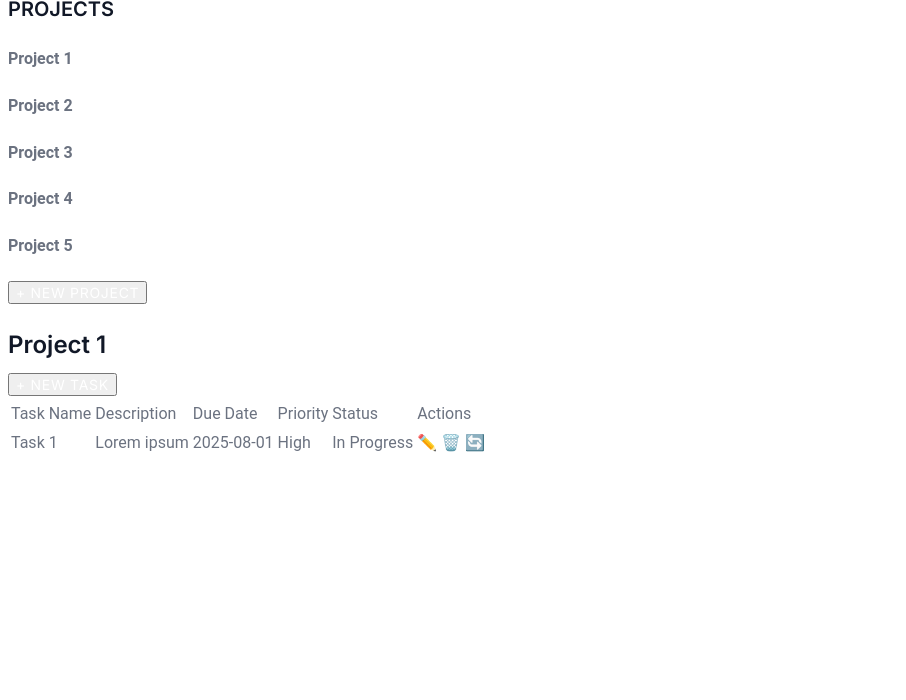
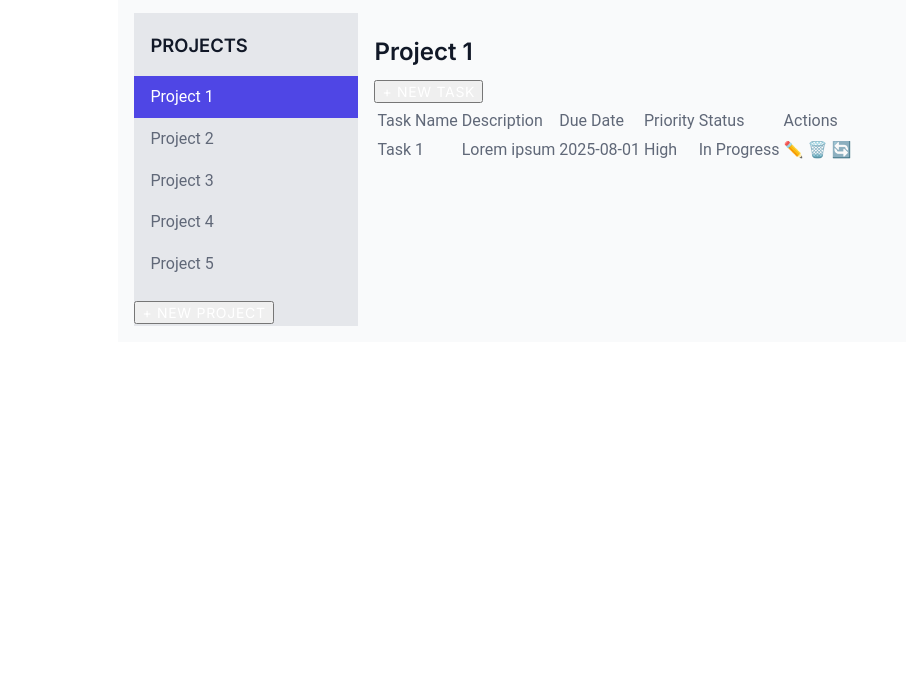
Before and after one commit to AltheaVestrit/todo-list, a website built with webpack: page src/template.html in a window 1280 px wide. Shown: the part 100-800 px from the top of the page, without its empty margins (0-906 px from the left). Built offline with nearby package versions, Linux system fonts and the light colour scheme.

Commit message:
Start CSS

```diff
--- a/src/styles.css
+++ b/src/styles.css
@@ -7,11 +7,12 @@
     --background: #f9fafb; /* main background */
     --sidebar: #e5e7eb; /* sidebar background */
     --text-primary: #111827; /* main text color */
-    --text-secondary: #6b7280; /* descriptions, labels, less prominent text */
+    --text-secondary: #606878; /* descriptions, labels, less prominent text */
     --success: #10B981; /* success messages, completed tasks */
     --warning: #f59e0b; /* upcoming deadlines, warnings */
     --danger: #ef4444; /* delete actions, overdue tasks */
     --white: #ffffff; /* cards, modals, contrast elements */
+    --black: #000000;
     --border: #D1D5DB; /* input borders */
 }
 
@@ -32,7 +33,7 @@ h1, h2, h3 {
     font-size: 1.5rem;
   }
   h3 {
-    font-size: 1.25rem;
+    font-size: 1.15rem;
   }
 
 
@@ -71,4 +72,53 @@ input, textarea, select {
   color: var(--text-secondary);
 }
 
+/* CONTAINER */
+.container {
+    width: 80%;
+    background-color: var(--background);
+    margin: 0 auto;
+    padding: 1em;
+}
+
 /* HEADER */
+header {
+    margin: 1rem;
+    padding-left: 6%;
+}
+
+/* MAIN */
+main {
+    display: grid;
+    grid-template-columns: 14rem 1fr;
+    gap: 1rem;
+}
+
+/* NAV */
+nav {
+    background-color: var(--sidebar);
+}
+
+.project-menu-header {
+    padding-left: 1rem;
+}
+
+.project-menu-list {
+    list-style-type: none;
+    padding: 0;
+    display: flex;
+    flex-direction: column;
+}
+
+.project-menu-list li {
+    padding: 0.5rem 1rem;
+}
+
+.project-menu-list li:hover {
+    background-color: var(--secondary);
+    color: var(--black);
+}
+
+.project-active {
+    background-color: var(--primary);
+    color: var(--white);
+}
--- a/src/template.html
+++ b/src/template.html
@@ -1,25 +1,29 @@
 <!DOCTYPE html>
 <html lang="en">
   <head>
-    <meta charset="UTF-8">
-    <meta name="viewport" content="width=device-width, initial-scale=1.0">
+    <meta charset="UTF-8" />
+    <meta name="viewport" content="width=device-width, initial-scale=1.0" />
     <title>Document</title>
-    <link rel="stylesheet" href="./styles.css">
+    <link rel="stylesheet" href="./styles.css" />
   </head>
   <body>
+    <div class="container">
+      <header>
         <h1>TO-DO LIST</h1>
-    <aside>
-        <h3>PROJECTS</h3>
-        <div class="projects-container">
-            <h4>Project 1</h4>
-            <h4>Project 2</h4>
-            <h4>Project 3</h4>
-            <h4>Project 4</h4>
-            <h4>Project 5</h4>
-        </div>
+      </header>
+      <main>
+        <nav class="project-menu">
+          <h3 class="project-menu-header">PROJECTS</h3>
+          <ul class="project-menu-list">
+            <li class="project-active">Project 1</li>
+            <li>Project 2</li>
+            <li>Project 3</li>
+            <li>Project 4</li>
+            <li>Project 5</li>
+          </ul>
           <button>+ New Project</button>
-    </aside>
-    <main>
+        </nav>
+        <div class="project-container">
           <h2>Project 1</h2>
           <button>+ New Task</button>
           <table>
@@ -44,6 +48,8 @@
               </tr>
             </tbody>
           </table>
+        </div>
       </main>
+    </div>
   </body>
 </html>
```
Also changed, not shown: documentation/Responsive_Design.txt (added, +14 -0 lines). Lines whose indentation alone changed are shown as unchanged.
